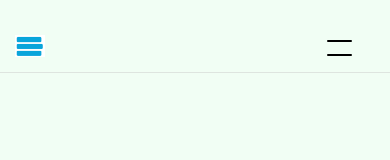
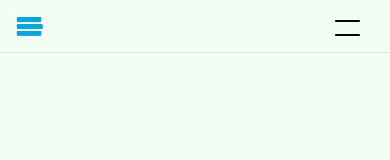
Before and after one commit to Ajdev11/Paystack-clone, a React (Create React App) app: page / in a window 390 px wide. Shown: the top 160 px of the page. Built offline with nearby package versions, Linux system fonts and the light colour scheme.

Commit message:
hamburger menu fixed

```diff
--- a/src/PaystackComponent/Home.jsx
+++ b/src/PaystackComponent/Home.jsx
@@ -1,4 +1,4 @@
-import { React } from "react";
+import { React, useEffect, useState } from "react";
 import Logo from "./Logo";
 import Navigation from "./Navigation";
 import Section1 from "./Section1";
@@ -13,12 +13,23 @@ import Section10 from "./Section10";
 import Footer from "./footer";
 import logo2 from "../asset/Paystack images/logo2.png";
 
+
 function Home() {
+ // const[navbarOpen, setNavbarOpen] = useState(false)
+useEffect(()=>{
+  const menu_btn = document.querySelector('.menu_bar');
+  //const mobile_menu = document.querySelector('.mobile-nav');
+      menu_btn.addEventListener('click', function() {
+      menu_btn.classList.toggle('is-active');
+    //  mobile_menu.classList.toggle('is-active');
+  });
+}, [])
+
   return (
     <div>
       <div className="fixed-header">
         <div className="menu-border">
-        <img className="logo2" src={logo2} alt="mobile-logo" />
+          <img className="logo2" src={logo2} alt="mobile-logo" />
           <button className="menu_bar">
             <div className="bar"></div>
           </button>
--- a/src/Styles/Mobile.css
+++ b/src/Styles/Mobile.css
@@ -10,11 +10,11 @@
     margin: 15px;
     position: relative;
   }
- .menu-border{
-  display: flex;
-  justify-content: space-between;
-  margin-top: 20px;
- }
+  .menu-border {
+    display: flex;
+    justify-content: space-between;
+    margin-top: 20px;
+  }
   .menu_bar {
     position: relative;
     display: block;
@@ -25,7 +25,7 @@
     background: none;
     outline: none;
     border: none;
-    margin-top: 20px;
+    margin-top: 5px;
   }
   .menu_bar .bar,
   .menu_bar:after,
@@ -36,15 +36,15 @@
     height: 2px;
     background-color: black;
     margin: 5px -25px;
-    transition: 0.3s;
+    transition: 0.4s;
     border-radius: 1px;
-    transform: rotate(180deg) translate(8px, 8px);
   }
   .menu_bar.is-active:before {
-    transform: rotate(180deg) translate(-18px, 18px);
+    transform: rotate(-45deg) translate(2px, -4px);
   }
   .menu_bar.is-active:after {
-    transform: rotate(45deg) translate(-15px, -15px);
+    transform: rotate(45deg) translate(9px, 8px);
+    margin-top: -30px;
   }
   .menu_bar.is-active .bar {
     opacity: 0;
@@ -65,6 +65,7 @@
     top: 0;
     background-color: #f1fef4;
     width: 100%;
+    margin-top: -20px;
   }
   .name,
   .logo,
```
